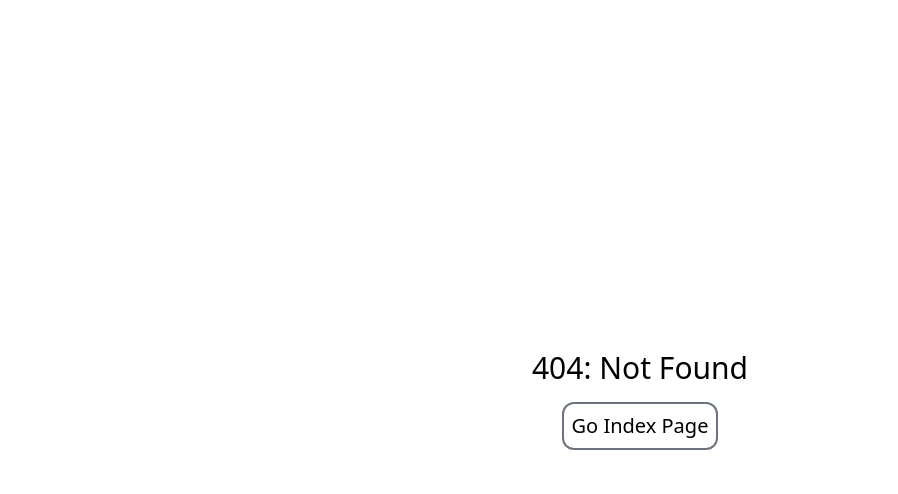
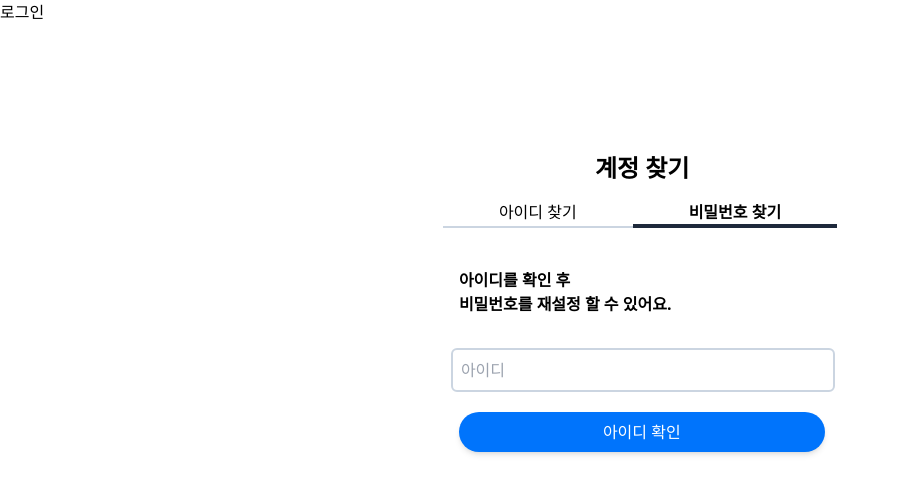
Before and after one commit to KlaytnTicket/klay-ticketing, a Next.js app: page /registerSearch/resetpsw in a window 1280 px wide. Before the commit this address had no page. Shown: the top 494 px of the page, without its empty margins (0-898 px from the left). Built offline with nearby package versions, Linux system fonts and the light colour scheme.

Commit message:
비밀번호 찾기

```diff
--- /dev/null
+++ b/pages/api/accounts/resetpsw.js
@@ -0,0 +1,52 @@
+import { Client } from "pg";
+
+export default async function (req, res){
+  if(req.method === 'POST') {
+		const {userID, newPSW}=req.body;
+
+		if(!userID){
+			return res.status(400).json({message: '아이디를 입력하세요.'});
+		}
+
+		const client = new Client({
+			host: process.env.DB_HOST,
+      database: process.env.DB_NAME,
+      port: process.env.DB_PORT,
+      user: process.env.DB_USER,
+      password: process.env.DB_PASSWORD,
+		});
+
+		try{
+			await client.connect();
+
+			const checkUser = await client.query(
+				'SELECT * FROM "USER" WHERE "USER_ID" = $1',
+				[userID]
+			);
+
+			if(checkUser.rows.length === 0){
+				await client.end();
+				return res.status(404).json({message: '유령이다.'});
+			}
+
+			if(newPSW){
+				await client.query(
+					'UPDATE "USER" SET "USER_PSW" = $1 WHERE "USER_ID" = $2',
+					[newPSW, userID]
+				);
+				await client.end();
+
+				return res.status(200).json({message: '비밀번호 변경 성공'});
+			}
+
+			await client.end();
+			res.status(200).json({message: '아이디 확인 성공'});
+		} catch (error) {
+      console.error('DB 쿼리 에러', error);
+      res.status(500).json({ message: '서버 에러' });
+		}
+	} else {
+    res.setHeader('Allow', ['POST']);
+    res.status(405).end(`메서드 ${req.method}는 허용되지 않음`);
+	}
+}
--- /dev/null
+++ b/pages/registerSearch/resetpsw.jsx
@@ -0,0 +1,149 @@
+import axios from "axios";
+import Head from "next/head";
+import Link from "next/link";
+import { useRouter } from "next/router";
+import { useState } from "react";
+
+export default function PasswordSearch(){
+  const [userID, setUserID] = useState('');
+  const [newPSW, setNewPSW] = useState('');
+  const [newPSWConfirm, setNewPSWConfirm] = useState('');
+
+  const [newForm, setNewForm] = useState(false);
+  const [error, setError] = useState('');
+  const router = useRouter();
+
+  const handleCheckUser = async (event) =>{
+    event.preventDefault();
+
+    try {
+      const res = await axios.post(
+        '/api/accounts/resetpsw',
+        {userID}
+      );
+
+      if(res.status === 200){
+        setNewForm(true);
+        setError('');
+      }
+    } catch (error) {
+      setError(error.res?.data?.message || '아이디 확인 실패. 다시 시도하세요.');
+      setNewForm(false);
+    }
+  };
+
+  const handleResetPSW = async (event) =>{
+    event.preventDefault();
+
+    if(newPSW !== newPSWConfirm){
+      alert("비밀번호가 일치하지 않습니다.");
+      return;
+    }
+
+    try {
+      const res = await axios.post(
+        '/api/accounts/resetpsw',
+        {userID, newPSW}
+      );
+
+      if(res.status === 200){
+        router.push('/login');
+        setError('');
+      }
+    } catch (error) {
+      setError(error.res?.data?.message || '비밀번호 변경 실패');
+    }
+  };
+
+
+  return(
+    <div>
+    <Head>
+      <title>계정 찾기</title>
+    </Head>
+
+    <Link href="/login">로그인</Link>
+
+    <main className="min-h-screen mt-32 flex justify-center">
+      <div>
+        <h2 className="font-bold text-2xl px-10
+          ml-28">계정 찾기</h2>
+        <div className="flex mt-4">
+          <Link href="/registerSearch"
+            className="px-14 border-slate-300 border-b-2">
+            아이디 찾기</Link>
+
+          <Link href="/registerSearch/resetpsw"
+            className="px-14 font-semibold
+            border-slate-800 border-b-4">비밀번호 찾기</Link>
+        </div>
+
+        { newForm ? (
+        <div>
+        {/* 입력한 아이디가 있을 시 나오기(비번변경 폼) */}
+          <p className="ml-2 mt-10 pl-2 py-2 w-96
+          font-bold bg-slate-300 rounded-md">
+            {userID}
+          </p>
+          <form onSubmit={handleResetPSW}>
+            <input
+              name="new_password"
+              type="password"
+              value={newPSW}
+              onChange={(e)=>setNewPSW(e.target.value)}
+              required
+              maxLength="12" minLength="8"
+              placeholder="새 비밀번호"
+              className="border-slate-300 border-2
+                rounded-md pl-2 py-2 w-96 mt-4 ml-2"
+            /><br/>
+            <input
+              type="password"
+              value={newPSWConfirm}
+              onChange={(e)=>setNewPSWConfirm(e.target.value)}
+              required
+              maxLength="12" minLength="8"
+              placeholder="새 비밀번호 확인"
+              className="border-slate-300 border-2
+                rounded-md pl-2 py-2 w-96 mt-4 ml-2"
+            /><br/>
+
+            {error && <p>{error}</p>}
+
+            <button type="submit"
+              className="py-2 px-44 mt-5 ml-2
+              bg-custom-blue text-white
+                font-light rounded-full shadow-md"
+            >확인</button>
+          </form>
+        </div>
+        ) : (
+        <div> {/* 기본 */}
+          <p className="ml-4 mt-10 font-bold">
+            아이디를 확인 후<br />
+            비밀번호를 재설정 할 수 있어요.
+          </p>
+          <form onSubmit={handleCheckUser}>
+            <input
+              value={userID}
+              onChange={(e)=>setUserID(e.target.value)}
+              required
+              placeholder="아이디"
+              className="border-slate-300 border-2
+                rounded-md pl-2 py-2 w-96 mt-8 ml-2"
+            /><br/>
+
+            {error && <p>{error}</p>}
+
+            <button type="submit"
+              className="py-2 px-36 mt-5 ml-4
+              bg-custom-blue text-white
+                font-light rounded-full shadow-md"
+            >아이디 확인</button>
+          </form>
+        </div>)}
+      </div>
+    </main>
+    </div>
+  );
+}
```
